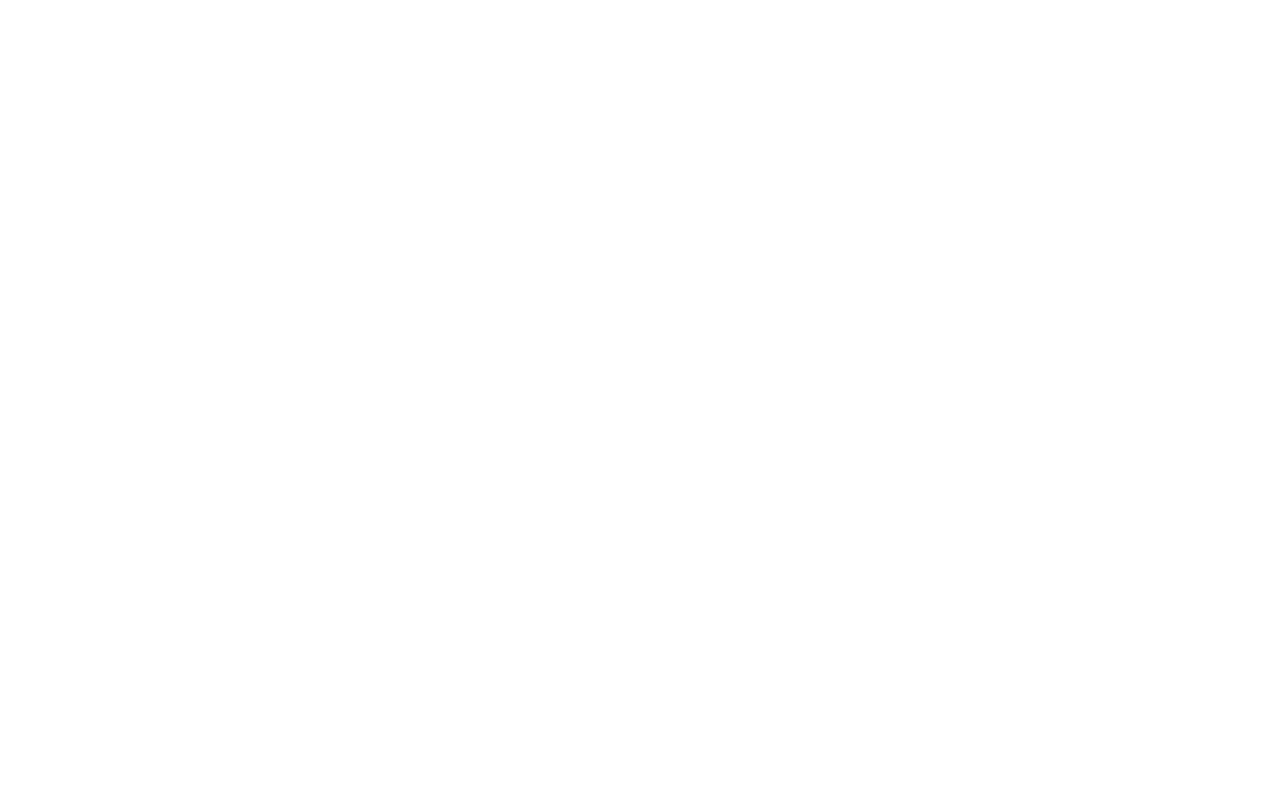
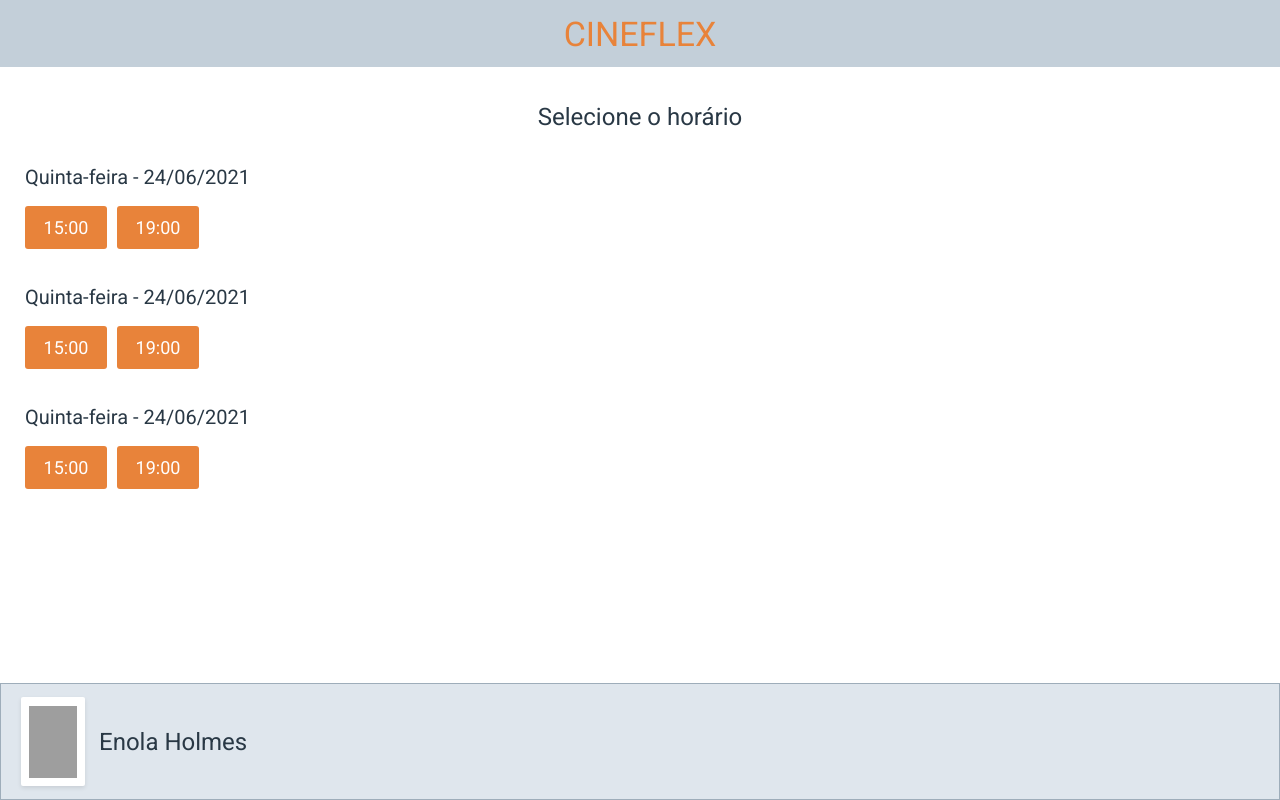
Before and after one commit to samuelfcf/cineflex, a React (Create React App) app: page /filme in a window 1280 px wide. Built offline with nearby package versions, Linux system fonts and the light colour scheme; grey boxes are pictures that could not be loaded.

Commit message:
add layout of select session screen and create baseboard component

```diff
--- a/src/App.js
+++ b/src/App.js
@@ -1,11 +1,13 @@
 import { BrowserRouter, Route, Switch } from "react-router-dom";
 import { SelectMoviePage } from "./pages/SelectMoviePage/SelectMoviePage";
+import { SelectSessionPage } from "./pages/SelectSessionPage/SelectSessionPage";
 
 function App() {
   return (
     <BrowserRouter>
       <Switch>
         <Route exact path="/" component={SelectMoviePage} />
+        <Route exact path="/filme" component={SelectSessionPage} />
       </Switch>
     </BrowserRouter>
   );
--- /dev/null
+++ b/src/components/Baseboard.js
@@ -0,0 +1,12 @@
+const Baseboard = () => {
+  return (
+    <div className="baseboard">
+      <div className="movie-card">
+        <img src="https://image.tmdb.org/t/p/w500/7D430eqZj8y3oVkLFfsWXGRcpEG.jpg" alt="" />
+      </div>
+      <h3>Enola Holmes</h3>
+    </div>
+  );
+}
+
+export { Baseboard }
--- a/src/css/style.css
+++ b/src/css/style.css
@@ -13,12 +13,43 @@
   display: flex;
   justify-content: center;
   align-items: center;
-  position: fixed;
-  top: 0;
-  left: 0;
 }
 
 header h1 {
   color: #E8833A;
   font-size: 34px;
 }
+
+div.baseboard {
+  height: 117px;
+  width: 100%;
+  border: 1px solid #9EADBA;
+  display: flex;
+  align-items: center;
+  gap: 14px;
+  padding-left: 20px;
+  background-color: #DFE6ED;
+
+  position: fixed;
+  bottom: 0;
+}
+
+div.baseboard div.movie-card {
+  height: 89px;
+  width: 64px;
+  box-shadow: 0px 2px 4px rgba(0, 0, 0, 0.1);
+  background-color: #FFFFFF;
+  border-radius: 2px;
+  display: flex;
+  justify-content: center;
+  align-items: center;
+}
+
+div.baseboard div.movie-card img {
+  height: 72px;
+  width: 48px;
+}
+
+div.baseboard div.movie-card h3 {
+  font-size: 26px;
+}
--- a/src/pages/SelectMoviePage/SelectMoviePage.css
+++ b/src/pages/SelectMoviePage/SelectMoviePage.css
@@ -1,6 +1,5 @@
 * {
   box-sizing: border-box;
-  font-family: "Roboto";
 }
 
 .select-movie h3 {
--- /dev/null
+++ b/src/pages/SelectSessionPage/SelectSessionPage.css
@@ -0,0 +1,49 @@
+* {
+  box-sizing: border-box;
+  font-family: "Roboto";
+}
+
+.select-session h3 {
+  height: 100px;
+  display: flex;
+  justify-content: center;
+  align-items: center;
+  color:#293845;
+  font-size: 24px;
+}
+
+.select-session div.sessions {
+    display: flex;
+    flex-direction: column;
+    gap: 30px;
+}
+
+.select-session div.sessions div.weekday {
+  height: 90px;
+  display:flex;
+  padding-left: 25px;
+  padding-left: 25px;
+  flex-direction: column;
+  gap: 19px;
+
+  font-size: 20px;
+  color: #293845;
+}
+
+.select-session div.sessions div.weekday div.schedules {
+  display: flex;
+  justify-content: flex-start;
+  align-items: center;
+  gap: 10px;
+  flex-wrap: wrap;
+}
+
+.select-session div.sessions div.weekday button {
+  height: 43px;
+  width: 82px;
+  font-size: 18px;
+  color: #ffffff;
+  background-color: #E8833A;
+  border-radius: 3px;
+  border: 0;
+}
--- /dev/null
+++ b/src/pages/SelectSessionPage/SelectSessionPage.js
@@ -0,0 +1,25 @@
+import { Baseboard } from "../../components/Baseboard";
+import { Header } from "../../components/Header";
+import "./SelectSessionPage.css";
+import { Weekday } from "./Weekday";
+
+const SelectSessionPage = () => {
+  return (
+    <>
+      <Header />
+
+      <div className="select-session">
+        <h3>Selecione o horário</h3>
+        <div className="sessions">
+          <Weekday />
+          <Weekday />
+          <Weekday />
+        </div>
+
+        <Baseboard />
+      </div>
+    </>
+  );
+}
+
+export { SelectSessionPage }
--- /dev/null
+++ b/src/pages/SelectSessionPage/Weekday.js
@@ -0,0 +1,13 @@
+const Weekday = () => {
+  return (
+    <div className="weekday">
+      Quinta-feira - 24/06/2021
+      <div className="schedules">
+        <button className="schedule">15:00</button>
+        <button className="schedule">19:00</button>
+      </div>
+    </div>
+  );
+}
+
+export { Weekday };
```
